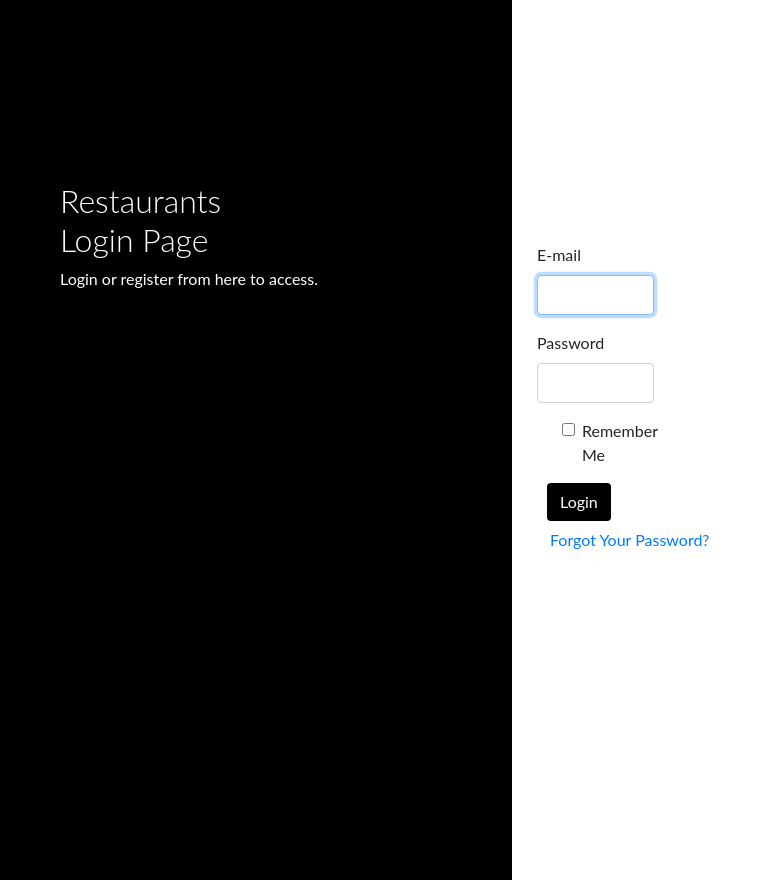
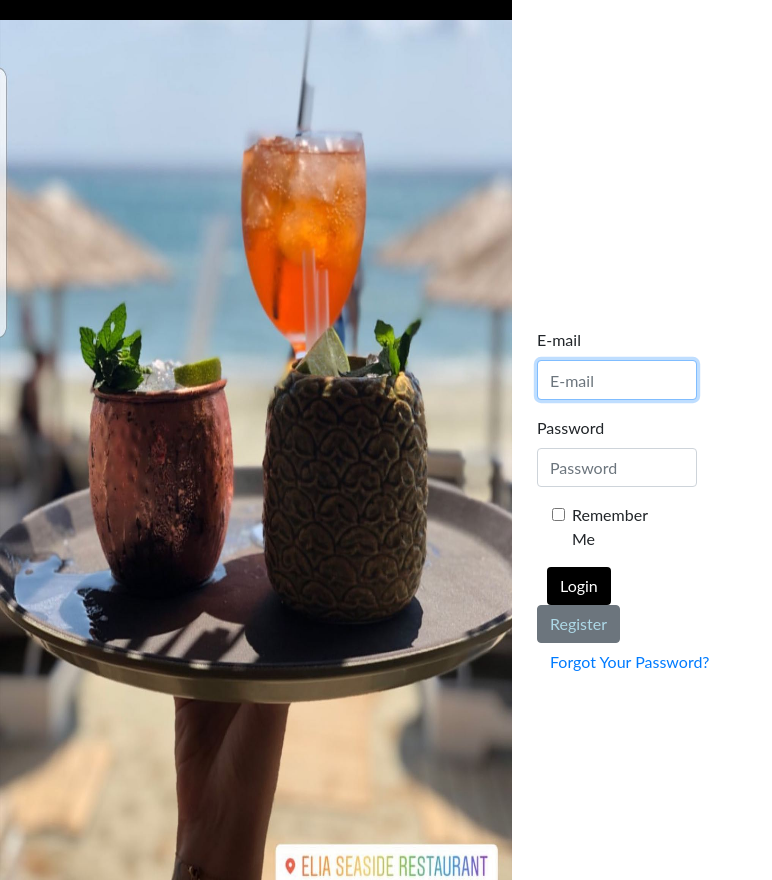
Before and after one commit to aist01/Laravel-Restaurant, a Laravel app: page /login in a window 1280 px wide. Shown: the whole page, without its empty margins (0-772 px from the left). Run offline with Laravel 8, Linux system fonts and the light colour scheme; style sheets or scripts are compiled from the project's sources; some libraries are stand-ins or nearby versions.

Commit message:
new img drinks

```diff
--- a/resources/sass/menu.scss
+++ b/resources/sass/menu.scss
@@ -75,10 +75,6 @@
     color: wheat;
     background-image: url();
 
-}
-
-.grey {
-    background-color: rgb(80, 78, 79);
 }
 
 .blue {
@@ -267,9 +263,48 @@
     .card-item {
         width: 50%;
     }
+
+
 }
 @media (min-width:1200px) {
     .card-item {
         width: 30%;
     }
 }
+
+a.text {
+    font-size: 44px;
+    font-style: bold;
+    color: white;
+}
+
+.leave {
+    display: inline-block;
+    width: 30%;
+}
+
+.push {
+    display: inline-block;
+}
+
+.father {
+    display: inline-block;
+    width: 100%;
+}
+
+// .left {
+//     margin-left: -4px;
+// }
+
+.bottom {
+    margin-top: 200px;
+}
+
+.grey {
+    color: lightblue;
+}
+
+.drink {
+    width: 100%;
+    height: 100vh;
+}
--- a/resources/views/auth/login.blade.php
+++ b/resources/views/auth/login.blade.php
@@ -1,7 +1,7 @@
-{{-- @extends('layouts.app')
+@extends('login.log')
 
-@section('content') --}}
-<!DOCTYPE html>
+@section('thing')
+{{-- <!DOCTYPE html>
 <html lang="{{ str_replace('_', '-', app()->getLocale()) }}">
     <head>
         <meta charset="utf-8">
@@ -26,8 +26,8 @@
             <h2>Restaurants<br> Login Page</h2>
             <p>Login or register from here to access.</p>
          </div>
-      </div>
-<div class="main">
+      </div> --}}
+{{-- <div class="main">
 
         <div class="col-md-6 col-sm-12 top">
             <div class="login-form">
@@ -65,7 +65,7 @@
                                 <div class="form-check left">
                                     <input class="form-check-input" type="checkbox" name="remember" id="remember" {{ old('remember') ? 'checked' : '' }}>
 
-                                    <label class="form-check-label" for="remember">
+                                    <label class="form-check-label left" for="remember">
                                         {{ __('Remember Me') }}
                                     </label>
                                 </div>
@@ -73,9 +73,12 @@
                         </div>
 
                         <div class="form-group row mb-0">
-                            <div class="col-md-6 col-sm-12">
-                                <button type="submit" class="btn btn-black">
+                            {{-- <div class="col-md-6 father" style="width: 100%;"> --}}
+                                {{-- <button type="submit" class="btn btn-black leave">
                                     {{ __('Login') }}
+                                </button>
+                                <button type="submit" class="btn btn-black push">
+                                    <a href="{{ route('register') }}">Register</a>
                                 </button>
 
                                 @if (Route::has('password.request'))
@@ -83,15 +86,63 @@
                                         {{ __('Forgot Your Password?') }}
                                     </a>
                                 @endif
-                            </div>
-                        </div>
+                            {{-- </div> --}}
+                        {{-- </div>
                     </form>
                 </div>
             </div>
         </div>
 
-</div>
-<script src="//maxcdn.bootstrapcdn.com/bootstrap/4.0.0/js/bootstrap.min.js"></script>
+</div> --}}
+{{-- <script src="//maxcdn.bootstrapcdn.com/bootstrap/4.0.0/js/bootstrap.min.js"></script>
 <script src="//code.jquery.com/jquery-1.11.1.min.js"></script>
-</body>
+ --}}
+
+        <div class="main">
+            <div class="col-md-6 col-sm-12">
+            <div class="login-form">
+                <form method="POST" action="{{ route('login') }}">
+                    @csrf
+                        <div class="form-group">
+                            <label for="email">E-mail</label>
+                            <input type="text" class="form-control @error('email') is-invalid @enderror" placeholder="E-mail" id="email" name="email" value="{{ old('email') }}" required autocomplete="email" autofocus>
+                                @error('email')
+                                    <span class="invalid-feedback" role="alert">
+                                        <strong>{{ $message }}</strong>
+                                    </span>
+                                @enderror
+                        </div>
+                        <div class="form-group">
+                            <label for="password">Password</label>
+                            <input type="password" id="password" placeholder="Password" class="form-control @error('password') is-invalid @enderror" name="password" required autocomplete="current-password">
+                                @error('password')
+                                    <span class="invalid-feedback" role="alert">
+                                        <strong>{{ $message }}</strong>
+                                    </span>
+                                @enderror
+                        </div>
+                        <div class="form-group">
+                            <div class="col-md-6 col-sm-12">
+                                <div class="form-check">
+                                    <input class="form-check-input" type="checkbox" name="remember" id="remember" {{ old('remember') ? 'checked' : '' }}>
+
+                                    <label class="form-check-label" for="remember">
+                                        {{ __('Remember Me') }}
+                                    </label>
+                                </div>
+                            </div>
+                        </div>
+                        <button type="submit" class="btn btn-black">{{ __('Login') }}</button>
+                        <button type="submit" class="btn btn-secondary">
+                            <a href="{{ route('register') }}" class="grey">Register</a>
+                        </button>
+                            @if (Route::has('password.request'))
+                                <a class="btn btn-link" href="{{ route('password.request') }}">
+                                    {{ __('Forgot Your Password?') }}
+                                </a>
+                            @endif
+                </form>
+            </div>
+        </div>
+    </body>
 </html>
--- a/resources/views/auth/register.blade.php
+++ b/resources/views/auth/register.blade.php
@@ -1,6 +1,6 @@
-@extends('layouts.app')
+@extends('login.log')
 
-@section('content')
+@section('thing')
 <div class="container">
     <div class="row justify-content-center">
         <div class="col-md-8">
--- /dev/null
+++ b/resources/views/login/log.blade.php
@@ -0,0 +1,50 @@
+<!DOCTYPE html>
+<html lang="{{ str_replace('_', '-', app()->getLocale()) }}">
+    <head>
+        <meta charset="utf-8">
+        <meta name="viewport" content="width=device-width, initial-scale=1">
+        <meta name="csrf-token" content="{{ csrf_token() }}">
+        {{-- <title>Restaurants</title> --}}
+        <title>{{ config('app.name', 'Restaurants') }}</title>
+
+        <!-- Fonts -->
+        <link href="https://fonts.googleapis.com/css?family=Nunito:200,600" rel="stylesheet">
+
+        <script src="//maxcdn.bootstrapcdn.com/bootstrap/4.0.0/js/bootstrap.min.js"></script>
+        <script src="//code.jquery.com/jquery-1.11.1.min.js"></script>
+        <!-- Styles -->
+        <link href="{{ asset('css/app.css') }}" rel="stylesheet">
+        <link href="//maxcdn.bootstrapcdn.com/bootstrap/4.0.0/css/bootstrap.min.css" rel="stylesheet" id="bootstrap-css">
+        <link rel="stylesheet" href="main.scss">
+
+<!------ Include the above in your HEAD tag ---------->
+
+</head>
+    <body>
+        {{-- <div class="sidenav child">
+            <div class="login-main-text bottom">
+                <h2><a class="navbar-brand" href="{{ url('/') }}">
+                    {{ config('app.name', 'Restaurants') }}
+                </a>
+                    <br> Login Page
+                </h2>
+                <p>Login or register from here to access.</p>
+            </div>
+        </div>
+            @yield('thing')
+    </body>
+</html> --}}
+<div class="sidenav">
+         {{-- <div class="login-main-text">
+            <h2><a class="navbar-brand grey" href="{{ url('/') }}">
+                    {{ config('app.name', 'Restaurants') }}
+                </a>
+                    <br> Login Page
+                </h2>
+                <p>Login or register from here to access.</p>
+         </div>
+      </div> --}}
+    <img class="drink" src="images/drinks.jpg">
+        @yield('thing')
+    </body>
+</html>
```
Also changed, not shown: public/css/app.css, public/images/drinks.jpg (added), public/images/pizza.jpg (added).
